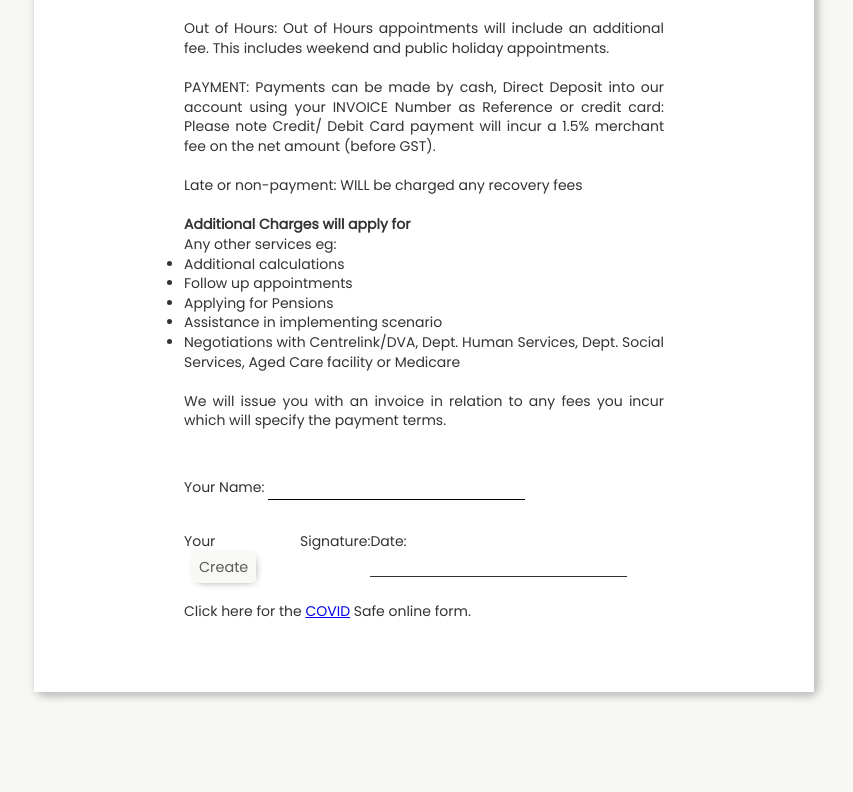
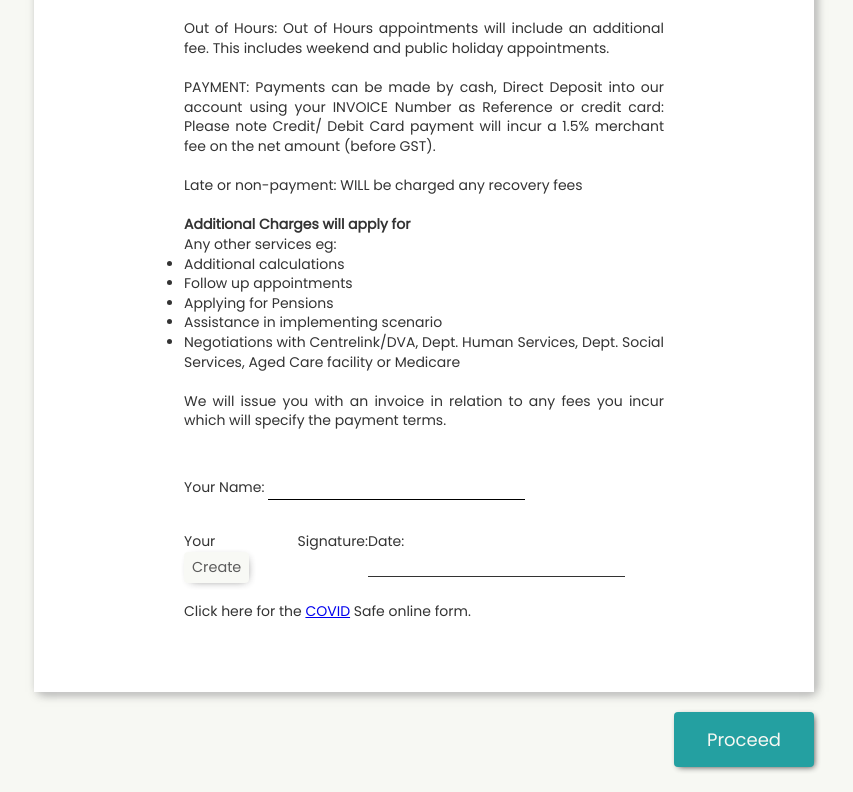
Before and after one commit to 693maroude/Balanced-Aged-Care-UI, a React (Create React App) app: page /email in a window 1280 px wide. Shown: the part 1128-1920 px from the top of the page, without its empty margins (216-1069 px from the left). Before the commit the page ends 1870 px from the top, so only its background shows below. Built offline with nearby package versions, Linux system fonts and the light colour scheme; no server answers; a web font is replaced by a local one.

Commit message:
minor UI changes

```diff
--- a/src/components/Email.js
+++ b/src/components/Email.js
@@ -1,18 +1,16 @@
 import React, { useState, useEffect } from "react";
 import ReactDOM from "react-dom";
-import axios from "axios";
+import { Link } from "react-router-dom";
+import Modal from "./Modal";
+import Proceed from "./ProceedButton";
 import EmailContainer from "./styles/EmailContainer";
 import Spinner from "./styles/Spinner";
-import Modal from "./Modal";
-import { Button, RefreshButton } from "./styles/Button";
+import { Button, RemoveButton } from "./styles/Button";
 import { HTML } from "./temp";
 
-import { useLocation, useHistory } from "react-router-dom";
-import qs from "query-string";
-
 export default function Email() {
-  const [body, setBody] = useState(HTML);
-  const [loading, setLoading] = useState(false);
+  const [body /*, setBody*/] = useState(HTML);
+  const [loading /*, setLoading*/] = useState(false);
   const [signature, setSignature] = useState("none");
   const [showModal, setShowModal] = useState(false);
 
@@ -20,45 +18,11 @@ export default function Email() {
     setShowModal((prev) => !prev);
   };
 
-  const getBody = async () => {
-    try {
-      const res = await axios.get(
-        `https://1tz4y5lnl9.execute-api.ap-southeast-2.amazonaws.com/dev/getEmail/168909`
-      );
-      setLoading(false);
-      console.log(res.data.body);
-    } catch (err) {
-      console.error("API Error", err);
-    }
-  };
+  //getBody
 
-  const getAppointmentValues = async () => {
-    try {
-      const res = await axios.get(
-        `https://1tz4y5lnl9.execute-api.ap-southeast-2.amazonaws.com/dev/getAppointment/158238`
-      );
-      setLoading(false);
-      console.log(res.data);
-    } catch (err) {
-      console.error("API Error", err);
-    }
-  };
+  //apointmentValue
 
-  // to get the params (emailTemplate id and recordValueId) from URL
-  const location = useLocation();
-  useEffect(() => {
-    console.log(window.location.href);
-    console.log(location);
-    console.log(qs.parse(location.search));
-
-    const { id, recordValueId } = qs.parse(location.search);
-    console.log(id, recordValueId);
-
-    // now call the lambda function to get email template as well as the values
-    getBody();
-
-    getAppointmentValues();
-  }, []);
+  //const location
 
   useEffect(() => {
     if (loading === false) {
@@ -130,7 +94,7 @@ export default function Email() {
       signatureEntry.children[1].append(buttonSpan);
 
       ReactDOM.render(
-        <RefreshButton
+        <RemoveButton
           onClick={() => {
             signatureEntry.children[1].style.display = "none";
             signatureEntry.children[2].style.display = "inline";
@@ -147,6 +111,9 @@ export default function Email() {
   ) : (
     <EmailContainer>
       <div dangerouslySetInnerHTML={{ __html: body }} />
+      <Link to="/payment">
+        <Proceed />
+      </Link>
     </EmailContainer>
   );
 }
--- a/src/components/Modal.js
+++ b/src/components/Modal.js
@@ -58,12 +58,15 @@ const Modal = ({ showModal, setShowModal, setSignature }) => {
             <hr />
             {signatureMode === "draw" ? (
               <>
+                <br />
+                <h6>Signature Preview: </h6>
                 <div
                   style={{
                     backgroundColor: "white",
                     width: "475px",
-                    height: "200px",
-                    marginBlock: "10px",
+                    height: "150px",
+                    marginBlockStart: "16px",
+                    marginBlockEnd: "20px",
                     marginInline: "auto",
                     borderRadius: "6px",
                   }}
@@ -72,7 +75,7 @@ const Modal = ({ showModal, setShowModal, setSignature }) => {
                     ref={sigPad}
                     canvasProps={{
                       width: 475,
-                      height: 200,
+                      height: 150,
                       className: "sigCanvas",
                     }}
                   />
@@ -109,7 +112,7 @@ const Modal = ({ showModal, setShowModal, setSignature }) => {
                 >
                   <Input
                     type="text"
-                    placeholder="Enter text"
+                    placeholder="Full Name"
                     value={inputValue}
                     onChange={({ target: { value } }) => setInputValue(value)}
                   />
@@ -128,6 +131,8 @@ const Modal = ({ showModal, setShowModal, setSignature }) => {
                     Clear
                   </Button>
                 </div>
+                <br />
+                <h6>Signature Preview: </h6>
                 <TextCanvas
                   setShowModal={setShowModal}
                   setSignature={setSignature}
--- a/src/components/Payment.js
+++ b/src/components/Payment.js
@@ -1,7 +1,8 @@
 import React from "react";
+import Container from "./styles/Container";
 
 const Payment = () => {
-  return <div>Payment Here!</div>;
+  return <Container>Payment Here!</Container>;
 };
 
 export default Payment;
--- /dev/null
+++ b/src/components/ProceedButton.js
@@ -0,0 +1,12 @@
+import React from "react";
+import { StyledProceedButton, ButtonSpan } from "./styles/Button";
+
+const Proceed = () => {
+  return (
+    <StyledProceedButton>
+      <ButtonSpan>Proceed</ButtonSpan>
+    </StyledProceedButton>
+  );
+};
+
+export default Proceed;
--- a/src/components/styles/Button.js
+++ b/src/components/styles/Button.js
@@ -4,7 +4,7 @@ import close from "../../assets/close.png";
 
 export const Button = styled.button`
   padding: 0.25rem 0.5rem;
-  margin-inline: 7px;
+  margin-inline-end: 10px;
   border: none;
   background-color: var(--primary-color);
   border-radius: 4px;
@@ -57,7 +57,7 @@ export const CloseButton = styled.button`
   }
 `;
 
-export const RefreshButton = styled.button`
+export const RemoveButton = styled.button`
   border-radius: 50%;
   border: none;
   background: url(${close});
@@ -86,7 +86,11 @@ export const ListButton = styled.button`
   background-color: transparent;
   outline: none;
   font-size: 0.9rem;
-  color: var(--secondary-color);
+  color: ${(props) => {
+    return props.underlineColor === "transparent"
+      ? "var(--secondary-color)"
+      : props.underlineColor;
+  }};
   cursor: pointer;
   border-bottom: 2px solid ${(props) => props.underlineColor};
   transform: translateY(2px);
@@ -99,3 +103,45 @@ export const ListButton = styled.button`
     outline: var(--focus-visible);
   }
 `;
+
+export const StyledProceedButton = styled(Button)`
+  position: absolute;
+  bottom: -75px;
+  right: -10px;
+  text-align: center;
+  padding: 14px 0px;
+  font-size: 18px;
+  width: 140px;
+  background-color: var(--kalysys-blue);
+  box-shadow: 2px 2px 6px -2px var(--secondary-color);
+  border-radius: 4px;
+  opacity: 0.9;
+  cursor: pointer;
+`;
+
+export const ButtonSpan = styled.span`
+  cursor: pointer;
+  display: inline-block;
+  position: relative;
+  color: var(--primary-color);
+  transition: 0.5s;
+
+  ${StyledProceedButton}:hover & {
+    padding-right: 10px;
+  }
+
+  &::after {
+    content: "»";
+    position: absolute;
+    font-size: 26px;
+    opacity: 0;
+    top: -6px;
+    right: -10px;
+    transition: 0.5s;
+  }
+
+  ${StyledProceedButton}:hover &::after {
+    opacity: 0.95;
+    right: -6px;
+  }
+`;
--- a/src/components/styles/Container.js
+++ b/src/components/styles/Container.js
@@ -1,15 +1,28 @@
-import styled from "styled-components";
+import styled, { keyframes } from "styled-components";
+
+const Container_in = keyframes`
+  0% {
+      top: 100px;
+      opacity: 0;
+    }
+  100% {
+    top: 0;
+    opacity: 1;
+  }
+`;
 
 const Container = styled.div`
-  padding: 18px 20px;
-  border: none;
-  background-color: var(--primary-color);
-  border-radius: 32px;
-  outline: none;
-  font-size: 1.2rem;
-  color: var(--secondary-color);
-  box-shadow: -3px -3px 4px -3px hsl(0, 0%, 100%),
+  position: relative;
+  height: auto;
+  width: 780px;
+  padding-block: 60px;
+  margin-inline: auto;
+  margin-block: 50px 100px;
+  background-color: #fff;
+  box-shadow: 3px 3px 10px -3px hsl(0, 0%, 100%),
     3px 3px 10px -3px var(--secondary-color);
+
+  animation: ${Container_in} 0.6s ease-out;
 `;
 
 export default Container;
--- a/src/components/styles/EmailContainer.js
+++ b/src/components/styles/EmailContainer.js
@@ -17,7 +17,7 @@ const EmailContainer = styled.div`
   width: 780px;
   padding-block: 60px;
   margin-inline: auto;
-  margin-block: 50px;
+  margin-block: 50px 100px;
   background-color: #fff;
   box-shadow: 3px 3px 10px -3px hsl(0, 0%, 100%),
     3px 3px 10px -3px var(--secondary-color);
--- a/src/components/styles/List.js
+++ b/src/components/styles/List.js
@@ -3,7 +3,7 @@ import styled from "styled-components";
 const List = styled.ul`
   list-style-type: none;
   display: flex;
-  gap: 40px;
+  gap: 10px;
   padding-top: 10px;
   font-size: 1rem;
 `;
--- a/src/components/styles/Modal.js
+++ b/src/components/styles/Modal.js
@@ -7,7 +7,7 @@ export const ModalBackground = styled.div`
   top: 0;
   left: 0;
   background: rgba(0, 0, 0, 0.6);
-  //backdrop-filter: blur(2px);
+  z-index: 99;
   display: flex;
   justify-content: center;
   align-items: center;
@@ -27,7 +27,7 @@ const modal_in = keyframes`
 export const ModalWrapper = styled.div`
   position: absolute;
   width: 600px;
-  height: 420px;
+  height: 440px;
   padding-block: 50px;
   padding-inline: min(6vw, 55px);
   border: none;
--- a/src/components/styles/StyledCanvas.js
+++ b/src/components/styles/StyledCanvas.js
@@ -2,7 +2,7 @@ import styled from "styled-components";
 
 const StyledCanvas = styled.canvas`
   background-color: white;
-  margin-top: 20px;
+  margin-top: 10px;
   margin-bottom: 20px;
   margin-inline: auto;
   border-radius: 6px;
```
